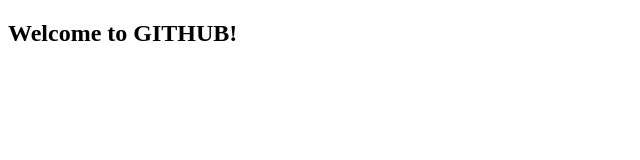
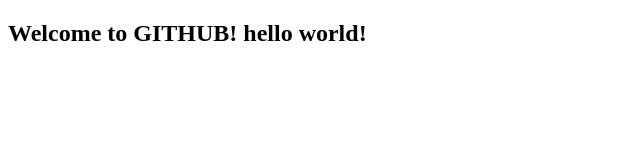
Before and after one commit to varanasikrishna/git-demo-repo3, a plain HTML site: page index.html in a window 1280 px wide. Shown: the whole page, without its empty margins (0-640 px from the left). Drawn offline with Linux system fonts and the light colour scheme.

Commit message:
added a new statement

```diff
--- a/index.html
+++ b/index.html
@@ -7,6 +7,6 @@
     <title>Document</title>
 </head>
 <body>
-    <h2>Welcome to GITHUB!</h2>
+    <h2>Welcome to GITHUB! hello world!</h2>
 </body>
 </html>
```
